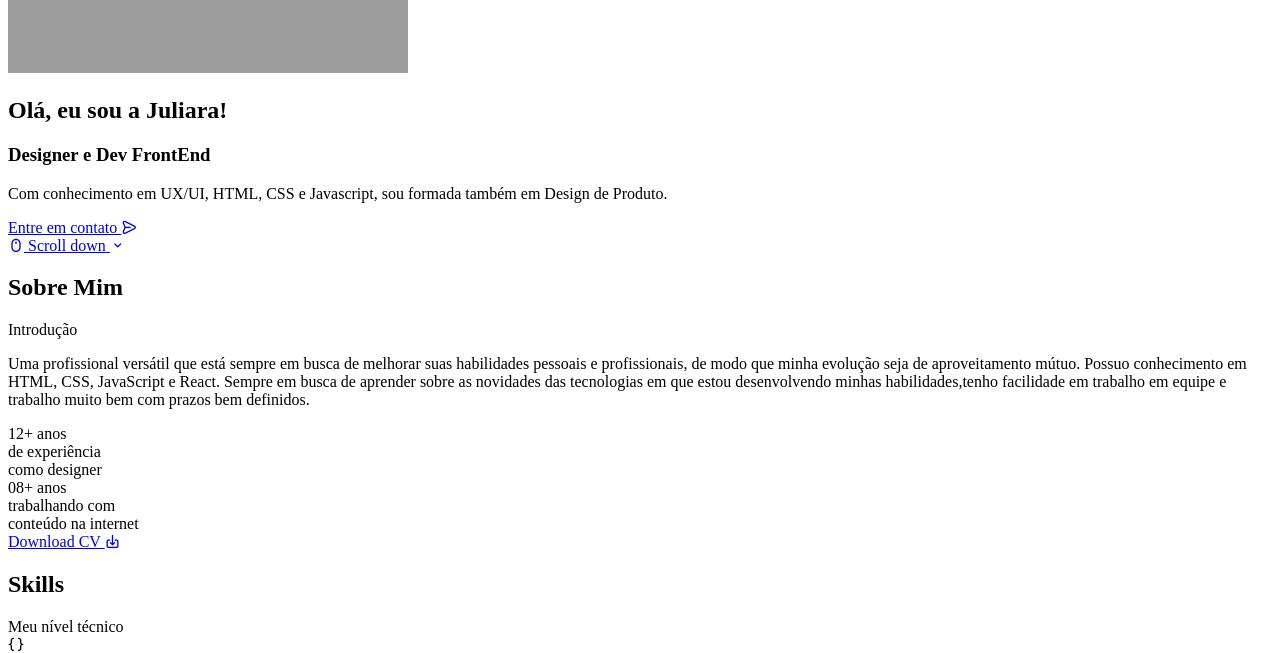
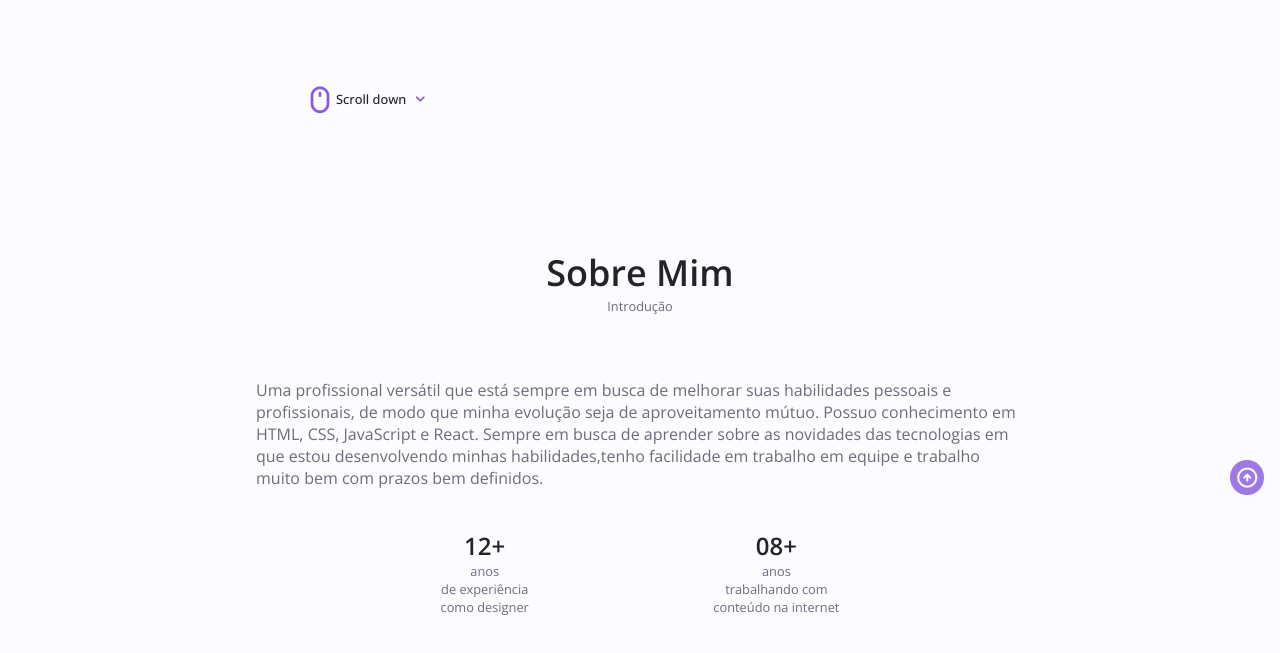
Before and after one commit to JuliaraVasconcelos/responsive-portfolio, a plain HTML site: page index.html in a window 1280 px wide. Shown: the part 465-1118 px from the top of the page. Drawn offline with nearby package versions, Linux system fonts and the light colour scheme; the site is published under a folder, as on GitHub Pages, so addresses that start at the root find nothing.

Commit message:
att view

```diff
--- a/index.html
+++ b/index.html
@@ -7,9 +7,9 @@
 
     <link rel="stylesheet" href="https://unicons.iconscout.com/release/v4.0.8/css/line.css">
 
-    <link rel="stylesheet" href="./assets/css/swiper-bundle.min.css" type="text/css">
+    <link rel="stylesheet" href="assets/css/swiper-bundle.min.css" type="text/css">
 
-    <link rel="stylesheet" href="/assets/css/styles.css">
+    <link rel="stylesheet" href="assets/css/styles.css">
     <title>Document</title>
 </head>
 <body>
@@ -614,6 +614,6 @@
         <i class="uil uil-arrow-circle-up scrollup__icon"></i>
     </a>
     <script type="module" src="assets/js/main.js"></script>
-    <script type="module" src="/assets/js/swiper-bundle.min.js"></script>
+    <script type="module" src="assets/js/swiper-bundle.min.js"></script>
 </body>
 </html>
```
